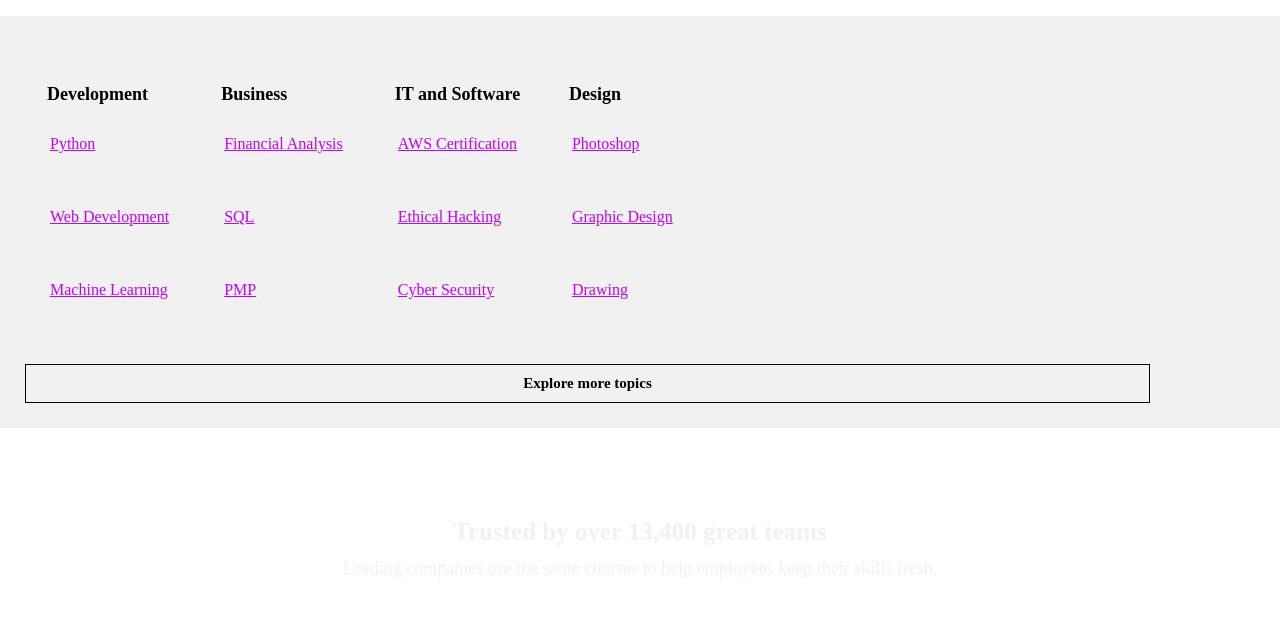
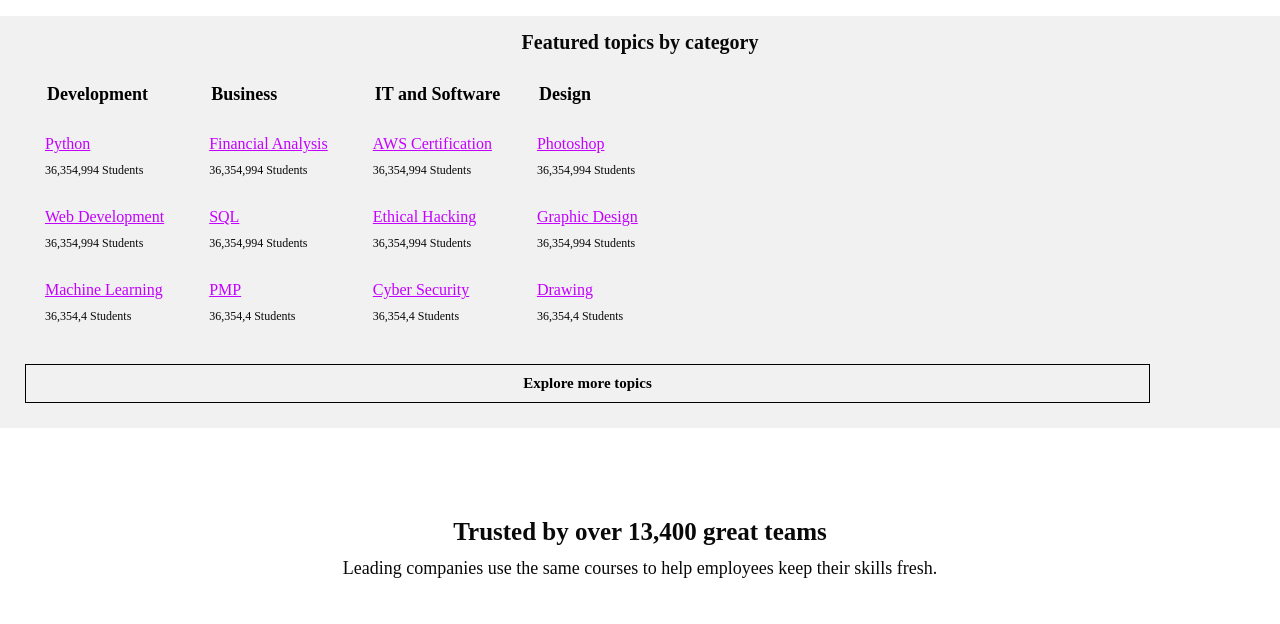
Before and after one commit to Teedonedward/Udemy-Clone, a plain HTML site: page index.html in a window 1280 px wide. Shown: the part 1800-2424 px from the top of the page. Drawn offline with Linux system fonts and the light colour scheme.

Commit message:
modified body text color

```diff
--- a/CSS/style.css
+++ b/CSS/style.css
@@ -10,12 +10,13 @@
     --Black: #000;
     --lite-Grey: #f4f4f4;
     --Grey: #f1f1f1;
+    --text-Grey: #090909;
     --Transparent-Gold: rgba(165,124,0,0.05);
 }
 
 body {
     background-color: var(--White);
-    color: var(--Grey);
+    color: var(--text-Grey);
     font-family: Udemy sans;
     font-size: 12px;
     margin: 0;
@@ -383,7 +384,7 @@ nav ul li a {
 .topics ul {
     display: flex;
     flex-direction: column;
-    padding: 5px;
+    padding: 5px 0;
 }
 
 .topics ul li {
```
Also changed, not shown: 1 other file.
